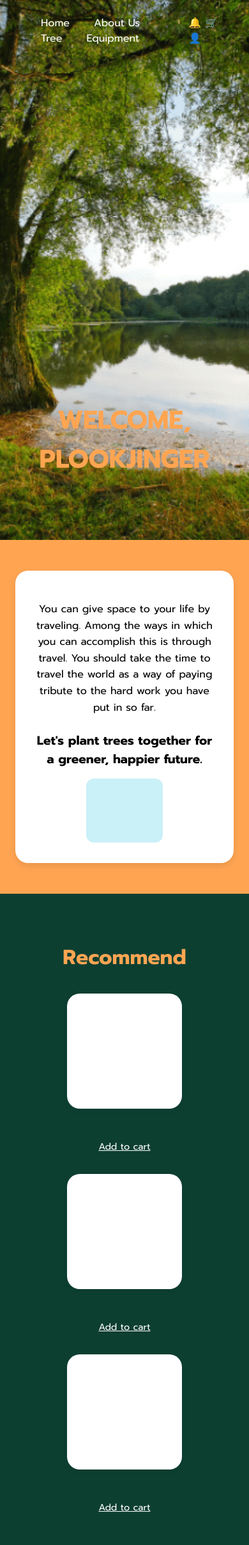
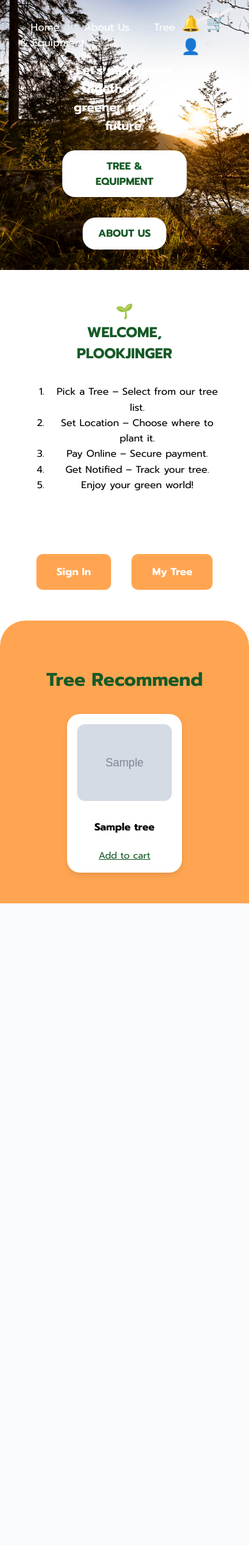
Before and after one commit to Kanokpond-A/dsi202_2025, a Django app: page /home/ in a window 390 px wide. Shown: the whole page at 64% size. After the commit the page ends 1412 px from the top, so only its background shows below. Run offline with Django 4.2, Linux system fonts and the light colour scheme; tables that the repository leaves empty hold one stand-in row (values such as "Sample post"); grey boxes marked "Sample" are stand-in pictures.

Commit message:
update readme.md

```diff
--- a/myproject/myapp/templates/home.html
+++ b/myproject/myapp/templates/home.html
@@ -1,35 +1,31 @@
 <!DOCTYPE html>
 <html lang="en">
 <head>
-  <meta charset="UTF-8">
+  <meta charset="UTF-8" />
+  <meta name="viewport" content="width=device-width, initial-scale=1.0"/>
   <title>Home | PLOOKJING</title>
-  <meta name="viewport" content="width=device-width, initial-scale=1.0">
   <link href="https://fonts.googleapis.com/css2?family=Prompt:wght@400;700&display=swap" rel="stylesheet">
   <style>
-    * {
-      box-sizing: border-box;
-    }
-
+    * { box-sizing: border-box; }
     body {
       margin: 0;
       font-family: 'Prompt', sans-serif;
+      background-color: #fff;
     }
 
-    /* Header Section */
+    /* HERO SECTION - now half screen height */
     .hero {
-      background: url("/static/images/kemerburgaz-kent-ormaninda-neler-yapilir-1677249585-1678265426.png") no-repeat center center/cover;
-      height: 100vh;
+      background: url("/static/images/photo-1612819386413-1ab650e32510.avif") no-repeat center center/cover;
+      height: 50vh;
+      position: relative;
       color: white;
-      display: flex;
-      flex-direction: column;
-      justify-content: space-between;
     }
 
     .navbar {
       display: flex;
       justify-content: space-between;
+      padding: 1.2rem 2rem;
       align-items: center;
-      padding: 1.5rem 3rem;
     }
 
     .navbar a {
@@ -39,165 +35,213 @@
       font-weight: 500;
     }
 
-    .hero-text {
-      text-align: center;
-      margin-bottom: 6rem;
+    .right-icons {
+      font-size: 1.5rem;
     }
 
-    .hero-text h1 {
-      font-size: 4rem;
-      margin: 0;
-      color: #FFA552;
-    }
-
-    /* Section 2 */
-    .section-info {
-      background: #FFA552;
-      padding: 3rem 1.5rem;
-      display: flex;
-      flex-wrap: wrap;
-      justify-content: center;
-      align-items: center;
-      gap: 2rem;
-    }
-
-    .info-box {
-      background: white;
-      border-radius: 20px;
-      padding: 2rem;
-      display: flex;
-      align-items: center;
-      max-width: 900px;
-      width: 100%;
-      box-shadow: 0 4px 12px rgba(0,0,0,0.1);
-    }
-
-    .info-text {
-      flex: 1;
-    }
-
-    .info-text p {
-      margin-bottom: 1.5rem;
-      line-height: 1.6;
-    }
-
-    .info-text strong {
-      font-size: 1.2rem;
-      color: black;
-    }
-
-    .info-image {
-      width: 120px;
-      height: 100px;
-      background: #CAF0F8;
-      border-radius: 12px;
-      margin-left: 2rem;
-    }
-
-    /* Recommend Section */
-    .recommend-section {
-      background: #0D3F31;
-      color: white;
-      padding: 3rem 1rem;
+    .hero-content {
+      position: absolute;
+      bottom: 2rem;
+      left: 50%;
+      transform: translateX(-50%);
       text-align: center;
     }
 
-    .recommend-section h2 {
-      color: #FFA552;
-      font-size: 2rem;
-      margin-bottom: 2rem;
+    .hero-content h1 {
+      font-size: 1.6rem;
+      margin-bottom: 1.5rem;
+      font-weight: bold;
     }
 
-    .card-container {
+    .hero-buttons {
       display: flex;
       justify-content: center;
       gap: 2rem;
       flex-wrap: wrap;
     }
 
-    .card {
+    .hero-btn {
       background: white;
-      width: 180px;
-      height: 180px;
+      color: #165a26;
+      padding: 1rem 1.8rem;
+      font-weight: bold;
       border-radius: 20px;
-      box-shadow: 0 4px 8px rgba(0,0,0,0.05);
+      text-decoration: none;
+      font-size: 1rem;
+      box-shadow: 0 4px 8px rgba(0,0,0,0.15);
     }
 
-    .add-cart {
+    /* WELCOME SECTION */
+    .welcome-section {
+      display: flex;
+      justify-content: center;
+      align-items: center;
+      flex-wrap: wrap;
+      padding: 3rem 2rem;
+      text-align: center;
+    }
+
+    .welcome-left {
+      font-size: 1.4rem;
+      color: #165a26;
+      font-weight: bold;
+    }
+
+    .welcome-steps {
+      max-width: 320px;
+      font-size: 0.95rem;
+      text-align: left;
       margin-top: 1rem;
-      font-size: 0.9rem;
+      line-height: 1.6;
+    }
+
+    .button-section {
+      display: flex;
+      justify-content: center;
+      gap: 2rem;
+      margin: 2rem auto;
+      flex-wrap: wrap;
+    }
+
+    .btn {
+      background-color: #FFA552;
       color: white;
-      text-decoration: underline;
-      display: block;
+      padding: 1rem 2rem;
+      font-weight: bold;
+      font-size: 1rem;
+      border: none;
+      border-radius: 10px;
+      cursor: pointer;
+      text-decoration: none;
     }
 
     @media (max-width: 768px) {
-      .hero-text h1 {
-        font-size: 2.5rem;
+      .hero-content h1 {
+        font-size: 1.2rem;
       }
 
-      .info-box {
+      .hero-btn {
+        padding: 0.8rem 1.5rem;
+      }
+
+      .welcome-section {
         flex-direction: column;
         text-align: center;
       }
 
-      .info-image {
-        margin-left: 0;
-        margin-top: 1rem;
+      .welcome-steps {
+        text-align: center;
       }
 
-      .card-container {
-        flex-direction: column;
-        align-items: center;
-      }
+
+    .recommend-section {
+  background-color: #FFA552;
+  padding: 3rem 2rem;
+  border-top-left-radius: 40px;
+  border-top-right-radius: 40px;
+  margin-top: 3rem;
+  text-align: center;
+}
+
+.recommend-section h2 {
+  color: #165a26;
+  font-size: 1.8rem;
+  margin-bottom: 2rem;
+}
+
+.recommend-cards {
+  display: flex;
+  justify-content: center;
+  gap: 2rem;
+  flex-wrap: wrap;
+}
+
+.recommend-card {
+  background-color: white;
+  width: 180px;
+  height: auto;
+  border-radius: 20px;
+  box-shadow: 0 4px 10px rgba(0,0,0,0.1);
+  padding: 1rem;
+}
+
+.recommend-card img {
+  width: 100%;
+  height: 120px;
+  object-fit: cover;
+  border-radius: 12px;
+}
+
+.add-cart {
+  margin-top: 0.8rem;
+  font-size: 0.9rem;
+  text-decoration: underline;
+  color: #165a26;
+  display: block;
+}
     }
+
   </style>
 </head>
 <body>
 
-  <!-- Hero -->
-  <section class="hero">
+  <!-- HERO SECTION -->
+  <div class="hero">
     <div class="navbar">
       <div>
         <a href="/">Home</a>
         <a href="/about/">About Us</a>
-        <a href="/trees/">Tree</a>
-        <a href="/equipment/">Equipment</a>
+        <a href="/trees/">Tree & Equipment</a>
       </div>
-      <div>
-        🔔 🛒 👤
+      <div class="right-icons">🔔 🛒 👤</div>
+    </div>
+
+    <div class="hero-content">
+      <h1>Let's plant trees together for a greener, happier future.</h1>
+      <div class="hero-buttons">
+        <a href="/trees/" class="hero-btn">TREE & EQUIPMENT</a>
+        <a href="/about/" class="hero-btn">ABOUT US</a>
       </div>
     </div>
-    <div class="hero-text">
-      <h1>WELCOME,<br>PLOOKJINGER</h1>
+  </div>
+
+  <!-- WELCOME SECTION -->
+  <section class="welcome-section">
+    <div class="welcome-left">
+      🌱<br>WELCOME,<br>PLOOKJINGER
+    </div>
+    <div class="welcome-steps">
+      <ol>
+        <li>Pick a Tree – Select from our tree list.</li>
+        <li>Set Location – Choose where to plant it.</li>
+        <li>Pay Online – Secure payment.</li>
+        <li>Get Notified – Track your tree.</li>
+        <li>Enjoy your green world!</li>
+      </ol>
     </div>
   </section>
 
-  <!-- Info Section -->
-  <section class="section-info">
-    <div class="info-box">
-      <div class="info-text">
-        <p>You can give space to your life by traveling. Among the ways in which you can accomplish this is through travel. You should take the time to travel the world as a way of paying tribute to the hard work you have put in so far.</p>
-        <strong>Let's plant trees together for a greener, happier future.</strong>
-      </div>
-      <div class="info-image"></div>
+  <!-- SIGN IN / MY TREE -->
+  <div class="button-section">
+    <a href="/login/" class="btn">Sign In</a>
+    <a href="/mytree/" class="btn">My Tree</a>
+  </div>
+
+  <!-- TREE RECOMMEND SECTION -->
+  <section class="recommend-section">
+  <h2>Tree Recommend</h2>
+  <div class="recommend-cards">
+    {% for tree in trees %}
+    <div class="recommend-card">
+      <img src="{{ tree.image_url }}" alt="{{ tree.name }}">
+      <h4>{{ tree.name }}</h4>
+      <a href="{% url 'tree_detail' tree.id %}" class="add-cart">Add to cart</a>
     </div>
-  </section>
-
-  <!-- Recommend -->
-  <section class="recommend-section">
-    <h2>Recommend</h2>
-    <div class="card-container">
-      <div class="card"></div>
-      <a href="#" class="add-cart">Add to cart</a>
-
-      <div class="card"></div>
-      <a href="#" class="add-cart">Add to cart</a>
-
-      <div class="card"></div>
-      <a href="#" class="add-cart">Add to cart</a>
-    </div>
-  </section>
+    {% empty %}
+    <p>No trees available.</p>
+    {% endfor %}
+  </div>
+</section>
 
 </body>
 </html>
--- a/myproject/myapp/urls.py
+++ b/myproject/myapp/urls.py
@@ -4,5 +4,5 @@
 urlpatterns = [
     path('', views.getstart, name='getstarted'),  # หน้าแรก
     path('home/', views.home, name='home'),      # หน้า home จริงหลังจากกด Get Started
-    path('trees/', views.tree_list, name='tree_list'),
+    path('trees/<int:pk>/', views.tree_list, name='tree_list'),
 ]
--- a/myproject/myapp/views.py
+++ b/myproject/myapp/views.py
@@ -5,7 +5,8 @@
     return render(request, 'getstarted.html')
 
 def home(request):
-    return render(request, 'home.html')
+    trees = Tree.objects.all()[:3]  # แนะนำ 3 ต้นไม้
+    return render(request, 'home.html', {'trees': trees})
 
 def tree_list(request):
     return render(request, 'tree_list.html')
```
Also changed, not shown: 1 other file.
